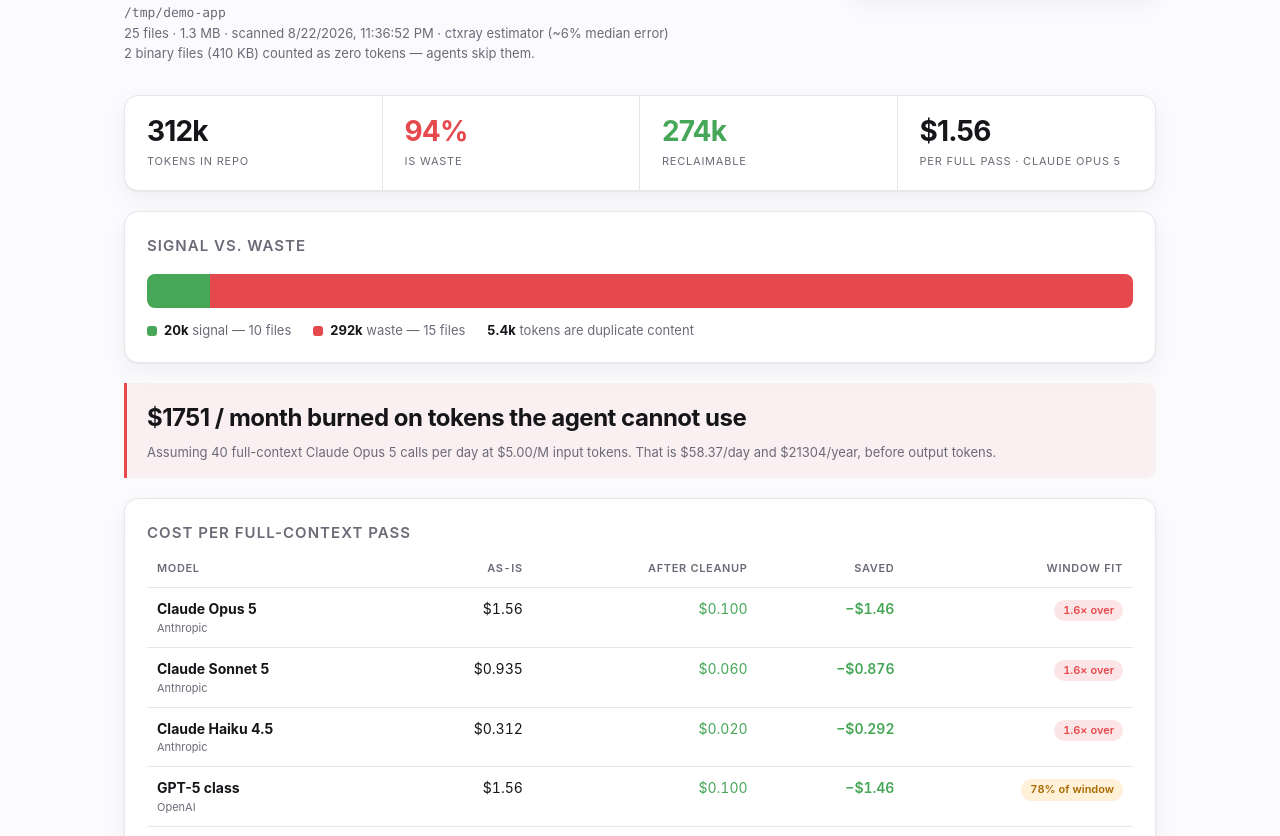
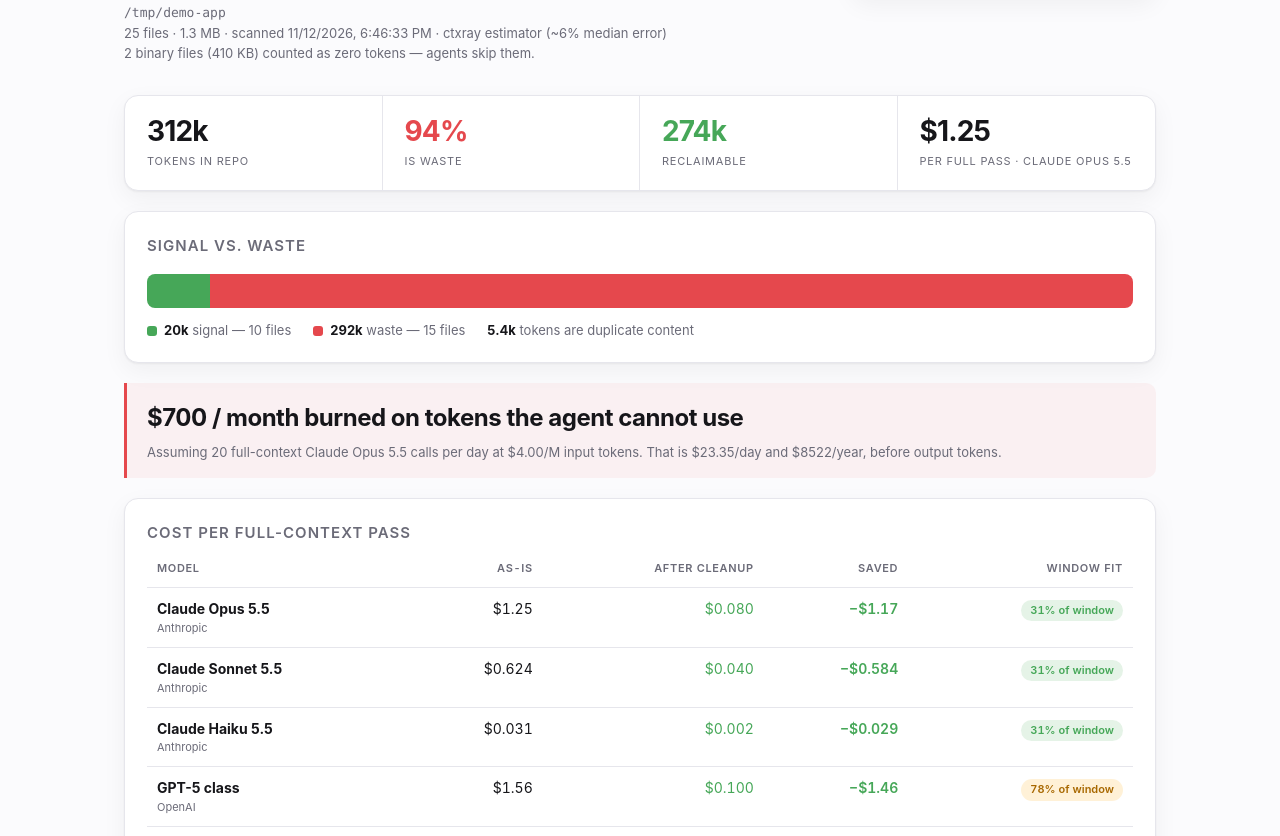
Before and after one commit to geraltbhai/ctxray, a website: page demo/example-report.html in a window 1280 px wide. Shown: the part 113-949 px from the top of the page. Drawn offline with Linux system fonts and the light colour scheme.

Commit message:
Regenerate the sample report with November 2026 prices
Co-Authored-By: Claude Fable 5.2 <noreply@anthropic.com>
Claude-Session: https://claude.ai/code/session_015C7aZyybhNnWPPBPZYe5HY

```diff
--- a/demo/example-report.html
+++ b/demo/example-report.html
@@ -120,7 +120,7 @@ ol.next{margin:0;padding-left:20px;line-height:2}
     <div class="brand"><span class="dot"></span> ctxray</div>
     <h1>demo-app</h1>
     <p class="sub mono">/tmp/demo-app</p>
-    <p class="sub">25 files · 1.3 MB · scanned 8/22/2026, 11:36:52 PM · ctxray estimator (~6% median error)</p>
+    <p class="sub">25 files · 1.3 MB · scanned 11/12/2026, 6:46:33 PM · ctxray estimator (~6% median error)</p>
     <p class="sub">2 binary files (410 KB) counted as zero tokens — agents skip them.</p>
   </div>
   <div class="grade">
@@ -133,7 +133,7 @@ ol.next{margin:0;padding-left:20px;line-height:2}
   <div class="kpi"><div class="v">312k</div><div class="k">Tokens in repo</div></div>
   <div class="kpi"><div class="v" style="color:var(--bad)">94%</div><div class="k">Is waste</div></div>
   <div class="kpi"><div class="v" style="color:var(--good)">274k</div><div class="k">Reclaimable</div></div>
-  <div class="kpi"><div class="v">$1.56</div><div class="k">Per full pass · Claude Opus 5</div></div>
+  <div class="kpi"><div class="v">$1.25</div><div class="k">Per full pass · Claude Opus 5.5</div></div>
 </div>
 
 <div class="panel">
@@ -150,9 +150,9 @@ ol.next{margin:0;padding-left:20px;line-height:2}
 </div>
 
 <div class="callout">
-  <div class="big">$1751 / month burned on tokens the agent cannot use</div>
-  <div class="sub" style="margin-top:6px">Assuming 40 full-context Claude Opus 5 calls per day at $5.00/M input tokens.
-  That is $58.37/day and $21304/year, before output tokens.</div>
+  <div class="big">$700 / month burned on tokens the agent cannot use</div>
+  <div class="sub" style="margin-top:6px">Assuming 20 full-context Claude Opus 5.5 calls per day at $4.00/M input tokens.
+  That is $23.35/day and $8522/year, before output tokens.</div>
 </div>
 
 <div class="panel">
@@ -160,23 +160,23 @@ ol.next{margin:0;padding-left:20px;line-height:2}
   <table>
     <thead><tr><th>Model</th><th class="n">As-is</th><th class="n">After cleanup</th><th class="n">Saved</th><th class="n">Window fit</th></tr></thead>
     <tbody><tr>
-      <td><strong>Claude Opus 5</strong><span class="vendor">Anthropic</span></td>
-      <td class="n">$1.56</td>
-      <td class="n good">$0.100</td>
-      <td class="n save">−$1.46</td>
-      <td class="n"><span class="pill bad">1.6× over</span></td>
+      <td><strong>Claude Opus 5.5</strong><span class="vendor">Anthropic</span></td>
+      <td class="n">$1.25</td>
+      <td class="n good">$0.080</td>
+      <td class="n save">−$1.17</td>
+      <td class="n"><span class="pill ok">31% of window</span></td>
     </tr><tr>
-      <td><strong>Claude Sonnet 5</strong><span class="vendor">Anthropic</span></td>
-      <td class="n">$0.935</td>
-      <td class="n good">$0.060</td>
-      <td class="n save">−$0.876</td>
-      <td class="n"><span class="pill bad">1.6× over</span></td>
+      <td><strong>Claude Sonnet 5.5</strong><span class="vendor">Anthropic</span></td>
+      <td class="n">$0.624</td>
+      <td class="n good">$0.040</td>
+      <td class="n save">−$0.584</td>
+      <td class="n"><span class="pill ok">31% of window</span></td>
     </tr><tr>
-      <td><strong>Claude Haiku 4.5</strong><span class="vendor">Anthropic</span></td>
-      <td class="n">$0.312</td>
-      <td class="n good">$0.020</td>
-      <td class="n save">−$0.292</td>
-      <td class="n"><span class="pill bad">1.6× over</span></td>
+      <td><strong>Claude Haiku 5.5</strong><span class="vendor">Anthropic</span></td>
+      <td class="n">$0.031</td>
+      <td class="n good">$0.002</td>
+      <td class="n save">−$0.029</td>
+      <td class="n"><span class="pill ok">31% of window</span></td>
     </tr><tr>
       <td><strong>GPT-5 class</strong><span class="vendor">OpenAI</span></td>
       <td class="n">$1.56</td>
@@ -191,7 +191,7 @@ ol.next{margin:0;padding-left:20px;line-height:2}
       <td class="n"><span class="pill ok">31% of window</span></td>
     </tr></tbody>
   </table>
-  <p class="sub" style="margin-top:14px">Input-token prices checked 2026-08-22. Override with <span class="cmd">--pricing models.json</span>.</p>
+  <p class="sub" style="margin-top:14px">Input-token prices checked 2026-11-11. Override with <span class="cmd">--pricing models.json</span>.</p>
 </div>
 
 <div class="grid2">
@@ -536,34 +536,34 @@ ol.next{margin:0;padding-left:20px;line-height:2}
       <tbody>
       <tr>
         <td class="path">data/customers.csv<div class="flag">Bulk data file (219 KB) — send a schema and 3 sample rows instead</div></td>
-        <td class="n"><strong>96k</strong><div class="dim" style="font-size:11px">$0.480</div></td>
+        <td class="n"><strong>96k</strong><div class="dim" style="font-size:11px">$0.384</div></td>
       </tr><tr>
         <td class="path">package-lock.json<div class="flag">Dependency lockfile — huge, and the manifest says the same thing</div></td>
-        <td class="n"><strong>79k</strong><div class="dim" style="font-size:11px">$0.395</div></td>
+        <td class="n"><strong>79k</strong><div class="dim" style="font-size:11px">$0.316</div></td>
       </tr><tr>
         <td class="path">assets/map.svg<div class="flag">Minified or single-line generated file</div></td>
-        <td class="n"><strong>28k</strong><div class="dim" style="font-size:11px">$0.140</div></td>
+        <td class="n"><strong>28k</strong><div class="dim" style="font-size:11px">$0.112</div></td>
       </tr><tr>
         <td class="path">tests/fixtures/sample-response.json<div class="flag">Test fixture/snapshot under fixtures/ — high volume, low signal</div></td>
-        <td class="n"><strong>26k</strong><div class="dim" style="font-size:11px">$0.129</div></td>
+        <td class="n"><strong>26k</strong><div class="dim" style="font-size:11px">$0.103</div></td>
       </tr><tr>
         <td class="path">tests/__snapshots__/users.test.js.snap<div class="flag">Test fixture/snapshot under __snapshots__/ — high volume, low signal</div></td>
-        <td class="n"><strong>12k</strong><div class="dim" style="font-size:11px">$0.060</div></td>
+        <td class="n"><strong>12k</strong><div class="dim" style="font-size:11px">$0.048</div></td>
       </tr><tr>
         <td class="path">dist/bundle.js<div class="flag">Build artifact under dist/ — regenerated from source</div></td>
-        <td class="n"><strong>11k</strong><div class="dim" style="font-size:11px">$0.053</div></td>
+        <td class="n"><strong>11k</strong><div class="dim" style="font-size:11px">$0.042</div></td>
       </tr><tr>
         <td class="path">dist/vendor.min.js<div class="flag">Build artifact under dist/ — regenerated from source</div></td>
-        <td class="n"><strong>10k</strong><div class="dim" style="font-size:11px">$0.050</div></td>
+        <td class="n"><strong>10k</strong><div class="dim" style="font-size:11px">$0.040</div></td>
       </tr><tr>
         <td class="path">CHANGELOG.md<div class="flag">Long changelog (26 KB) — history an agent rarely needs</div></td>
-        <td class="n"><strong>8.6k</strong><div class="dim" style="font-size:11px">$0.043</div></td>
+        <td class="n"><strong>8.6k</strong><div class="dim" style="font-size:11px">$0.034</div></td>
       </tr><tr>
         <td class="path">src/generated/api_pb2.py<div class="flag">Declares itself auto-generated — regenerate, do not read</div></td>
-        <td class="n"><strong>6.9k</strong><div class="dim" style="font-size:11px">$0.035</div></td>
+        <td class="n"><strong>6.9k</strong><div class="dim" style="font-size:11px">$0.028</div></td>
       </tr><tr>
         <td class="path">src/types/schema.generated.ts<div class="flag">Declares itself auto-generated — regenerate, do not read</div></td>
-        <td class="n"><strong>6.2k</strong><div class="dim" style="font-size:11px">$0.031</div></td>
+        <td class="n"><strong>6.2k</strong><div class="dim" style="font-size:11px">$0.025</div></td>
       </tr>
       </tbody>
     </table>
@@ -754,7 +754,7 @@ ol.next{margin:0;padding-left:20px;line-height:2}
 </div>
 
 <footer>
-  Generated by <a href="https://github.com/geraltbhai/ctxray">ctxray</a> in 46ms ·
+  Generated by <a href="https://github.com/geraltbhai/ctxray">ctxray</a> in 50ms ·
   ctxray estimator (~6% median error) ·
   Token counts are estimates within a few percent; run with <span class="cmd">--exact</span> after
   <span class="cmd">npm i gpt-tokenizer</span> for exact BPE counts.
```
Also changed, not shown: docs/report.html (+32 -32 lines).
